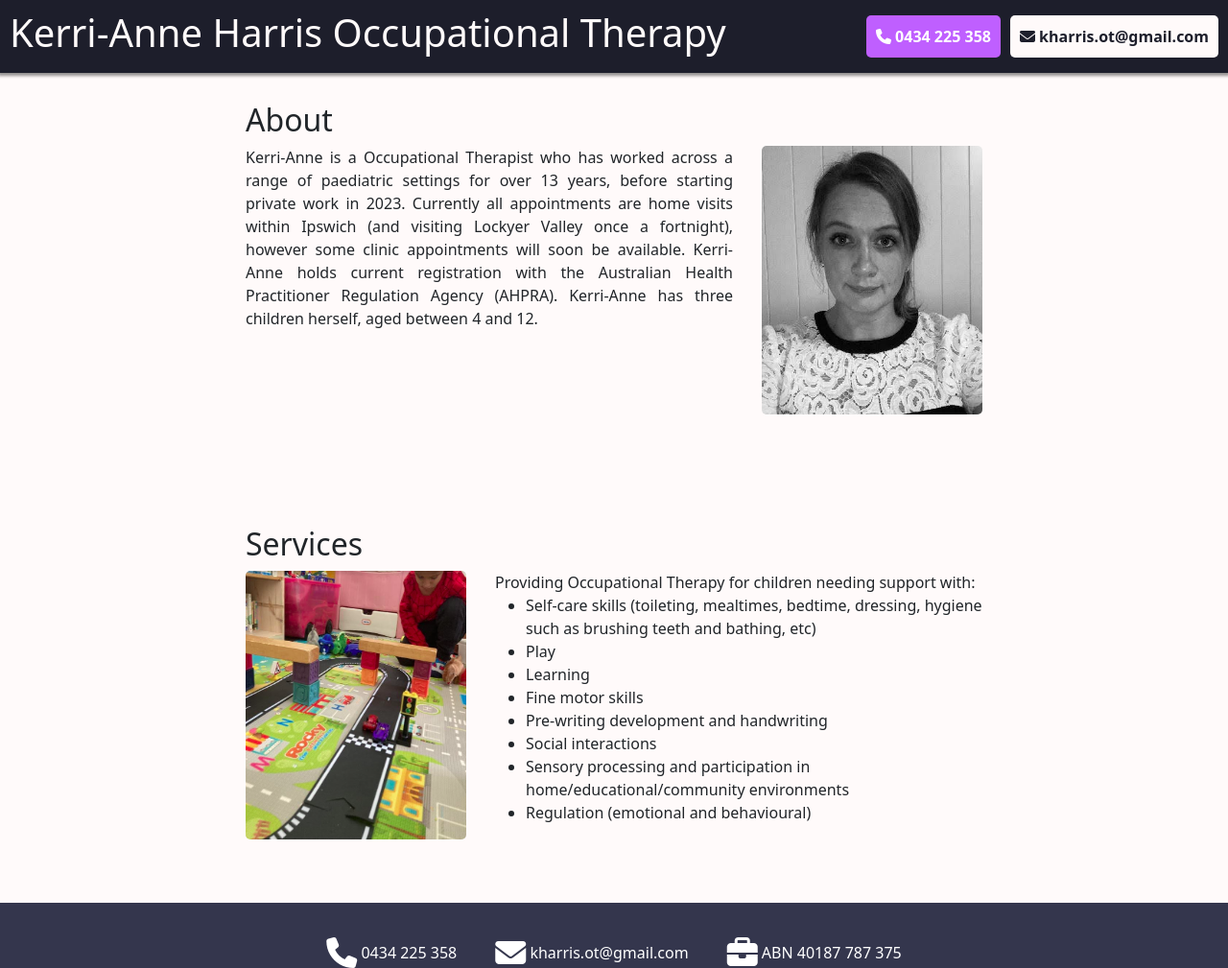
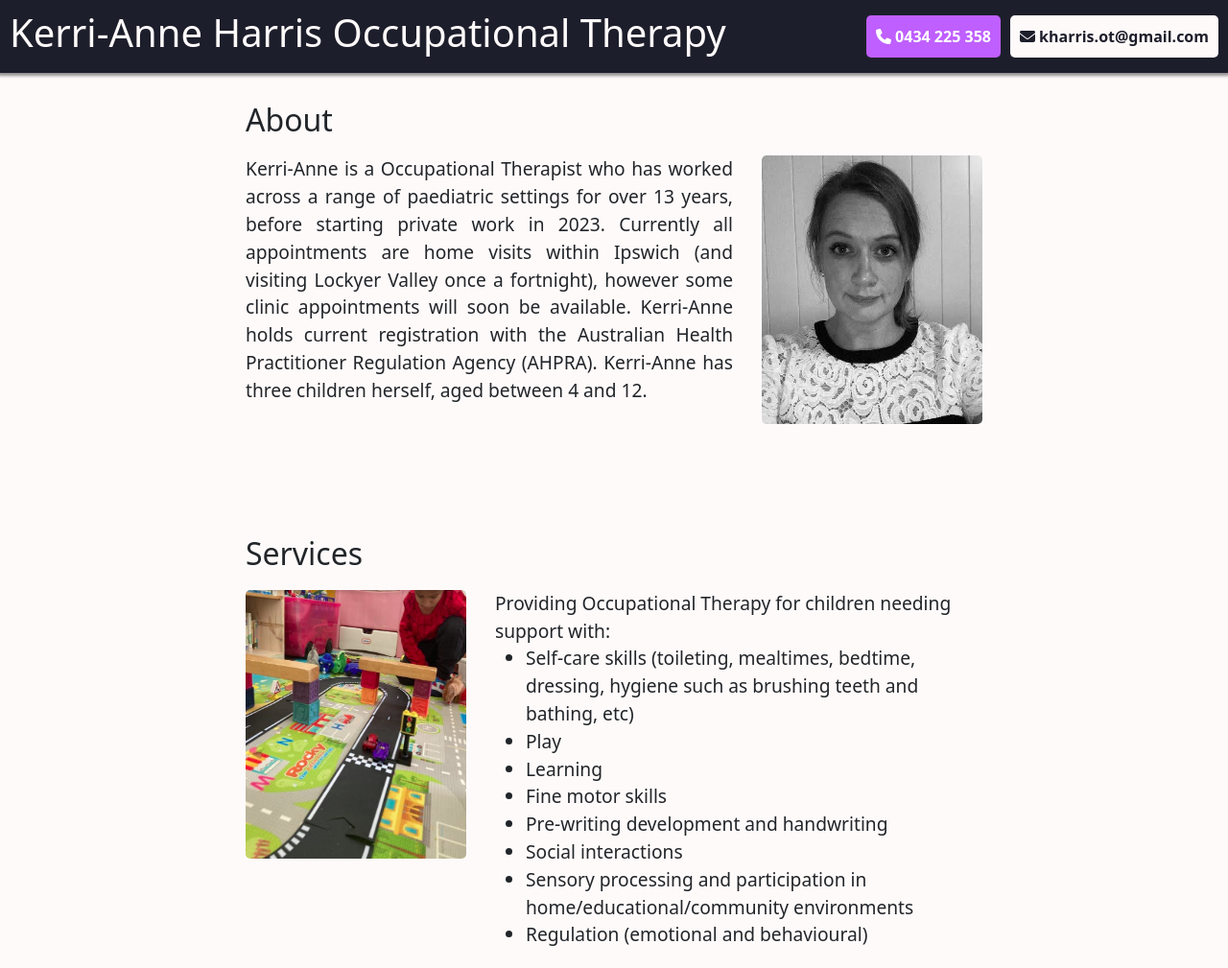
Before and after one commit to woolawin/kharris, a website: page index.html in a window 1280 px wide. Shown: the top 1009 px of the page at 96% size. Drawn offline with nearby package versions, Linux system fonts and the light colour scheme.

Commit message:
increase font size

```diff
--- a/index.html
+++ b/index.html
@@ -13,6 +13,14 @@
                 background-color: #FFFAFA;
             }
 
+            h2 {
+                padding-bottom: 10px;
+            }
+
+
+            p, .services-content {
+                font-size: 1.2rem;
+            }
 
             p {
                 text-align: justify;
```
